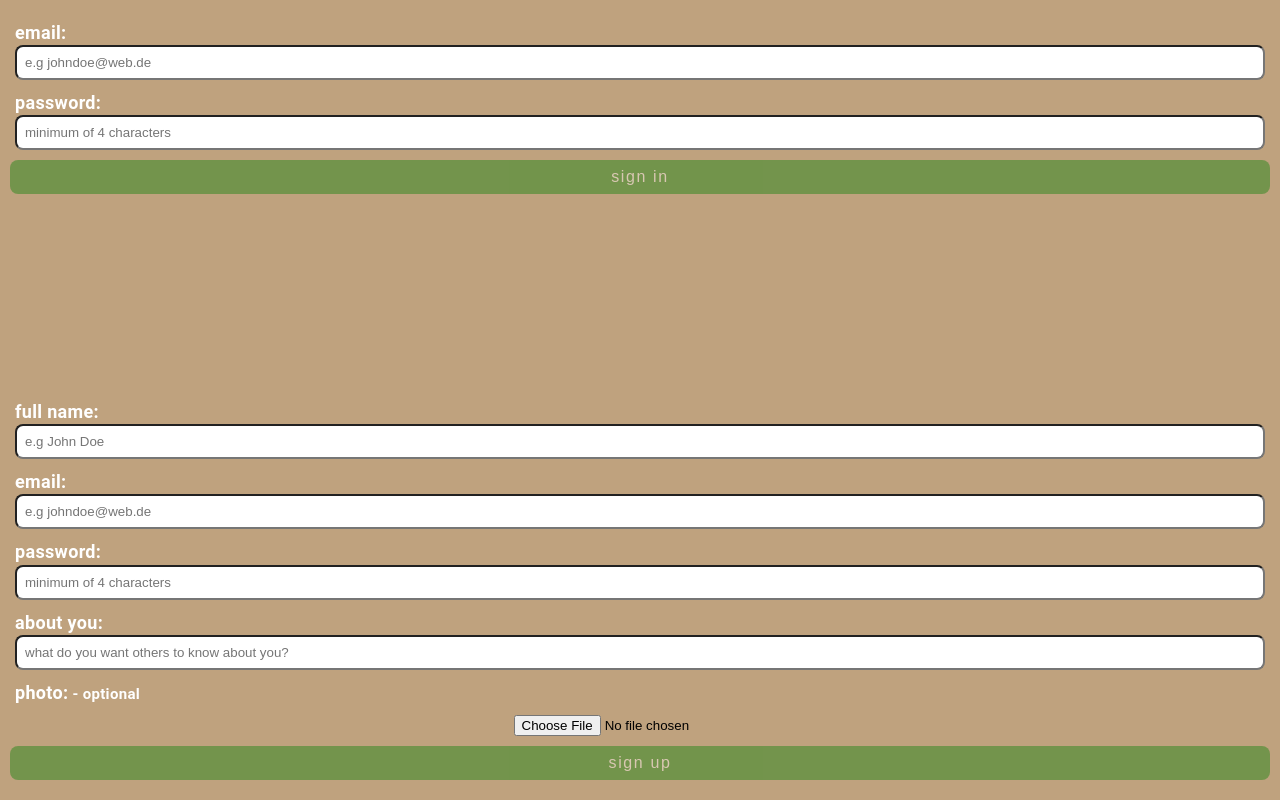
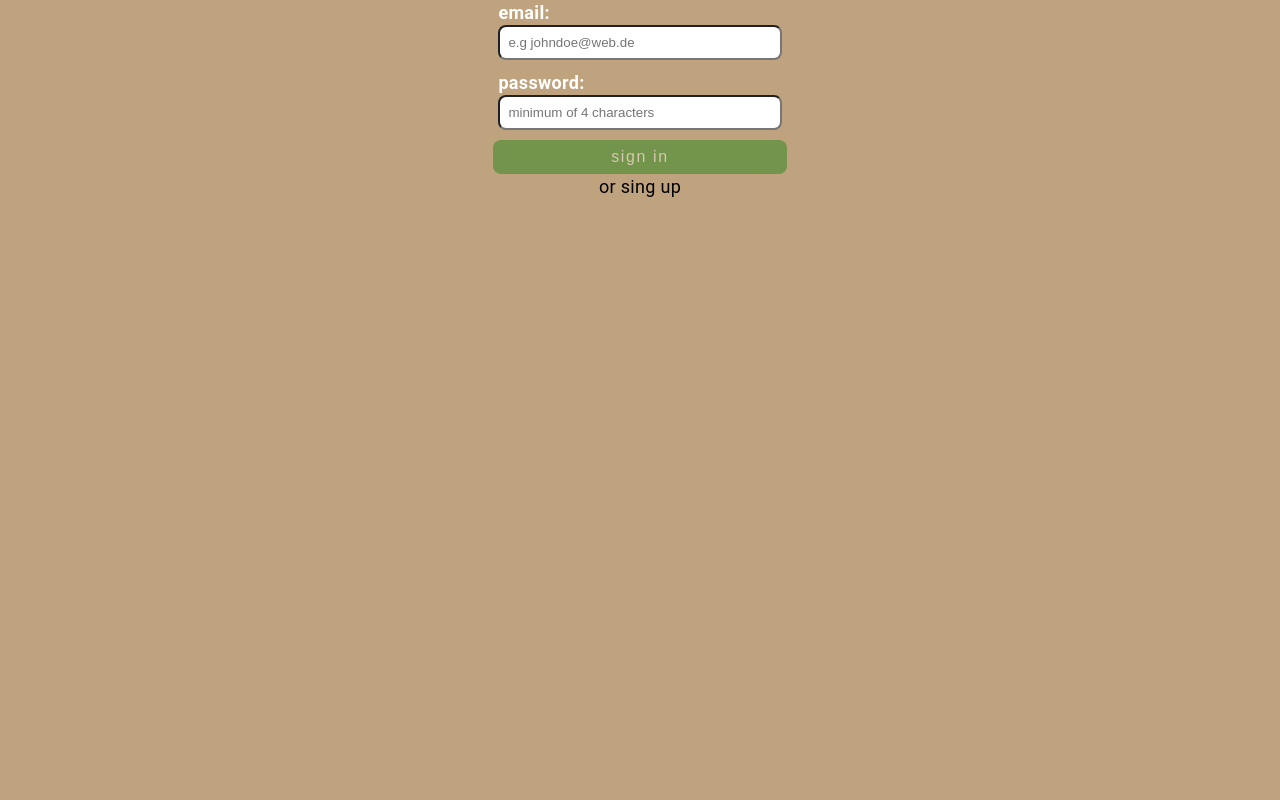
Before and after one commit to deriancastro/capstone-project, a React (Create React App) app in the folder client/: page / in a window 1280 px wide. Built offline with nearby package versions, Linux system fonts and the light colour scheme.

Commit message:
Update Styling v1 and goals routes

```diff
--- a/client/src/App.js
+++ b/client/src/App.js
@@ -139,12 +139,18 @@ export default function App() {
     console.log(goalIdToUpdate)
     console.log(updatedGoal)
 
-    patchGoal(goalIdToUpdate, updatedGoal)
     setGoalsList([
       ...goalsList.slice(0, index),
       { ...goalToUpdate, isChecked: !goalToUpdate.isChecked },
       ...goalsList.slice(index + 1),
     ])
+
+    patchGoal(goalIdToUpdate, updatedGoal).finally(() => {
+      fetch('/api/goals/' + userId)
+        .then(res => res.json())
+        .then(goalsList => setGoalsList(goalsList))
+        .catch(error => console.log(error))
+    })
   }
 
   function handleNewGoal(newGoal) {
--- a/client/src/components/LoginForm.js
+++ b/client/src/components/LoginForm.js
@@ -68,7 +68,6 @@ export default function LoginForm({ onLogin }) {
 }
 
 const Form = styled.form`
-  padding: 20px 10px;
   display: grid;
   height: min-content;
   gap: 10px;
--- a/client/src/components/Profile.js
+++ b/client/src/components/Profile.js
@@ -27,7 +27,6 @@ const Wrapper = styled.section`
   justify-items: center;
   grid-template-rows: 1fr 1fr;
   gap: 20px;
-  padding: 20px 10px;
   height: calc(100vh - 120px);
   background: #bfa27e;
   position: relative;
@@ -36,7 +35,6 @@ const Wrapper = styled.section`
     display: grid;
     grid-template-columns: 1fr 1fr;
     align-content: center;
-    padding: 20px;
   }
 `
 const ImageContainer = styled.div`
--- a/client/src/pages/HomePage.js
+++ b/client/src/pages/HomePage.js
@@ -1,3 +1,4 @@
+import { useState } from 'react'
 import styled from 'styled-components/macro'
 import PropTypes from 'prop-types'
 import LoginForm from '../components/LoginForm'
@@ -7,18 +8,34 @@ HomePage.propTypes = {
   onSubmit: PropTypes.func.isRequired,
   onLogin: PropTypes.func.isRequired,
 }
-//Note: For the moment, this page gives its props to the Profile Form.
+
 export default function HomePage({ onSubmit, onLogin }) {
+  const [entryForm, setEntryForm] = useState(false)
   return (
-    <Wrapper>
-      <LoginForm onLogin={onLogin} />
-      <ProfileForm onSubmit={onSubmit} />
-    </Wrapper>
+    <>
+      {!entryForm && (
+        <Wrapper>
+          <LoginForm onLogin={onLogin} />
+          <span onClick={() => setEntryForm(!entryForm)}>or sing up</span>
+        </Wrapper>
+      )}
+      {entryForm && (
+        <Wrapper>
+          <ProfileForm onSubmit={onSubmit} />
+          <span onClick={() => setEntryForm(!entryForm)}>or sign in</span>
+        </Wrapper>
+      )}
+    </>
   )
 }
 
 const Wrapper = styled.div`
   display: grid;
-  grid-template-rows: auto min-content;
-  height: 100vh;
+  grid-template-rows: min-content auto;
+  justify-items: center;
+
+  span {
+    margin: 0;
+    padding: 0;
+  }
 `
--- a/client/src/services/patchGoal.js
+++ b/client/src/services/patchGoal.js
@@ -1,4 +1,5 @@
 export default function patchGoal(id, goal) {
+  console.log(goal)
   return fetch('/api/goals/' + id, {
     method: 'PATCH',
     headers: {
```
Also changed, not shown: 2 other files (tests, documents, lock files or other folders).
